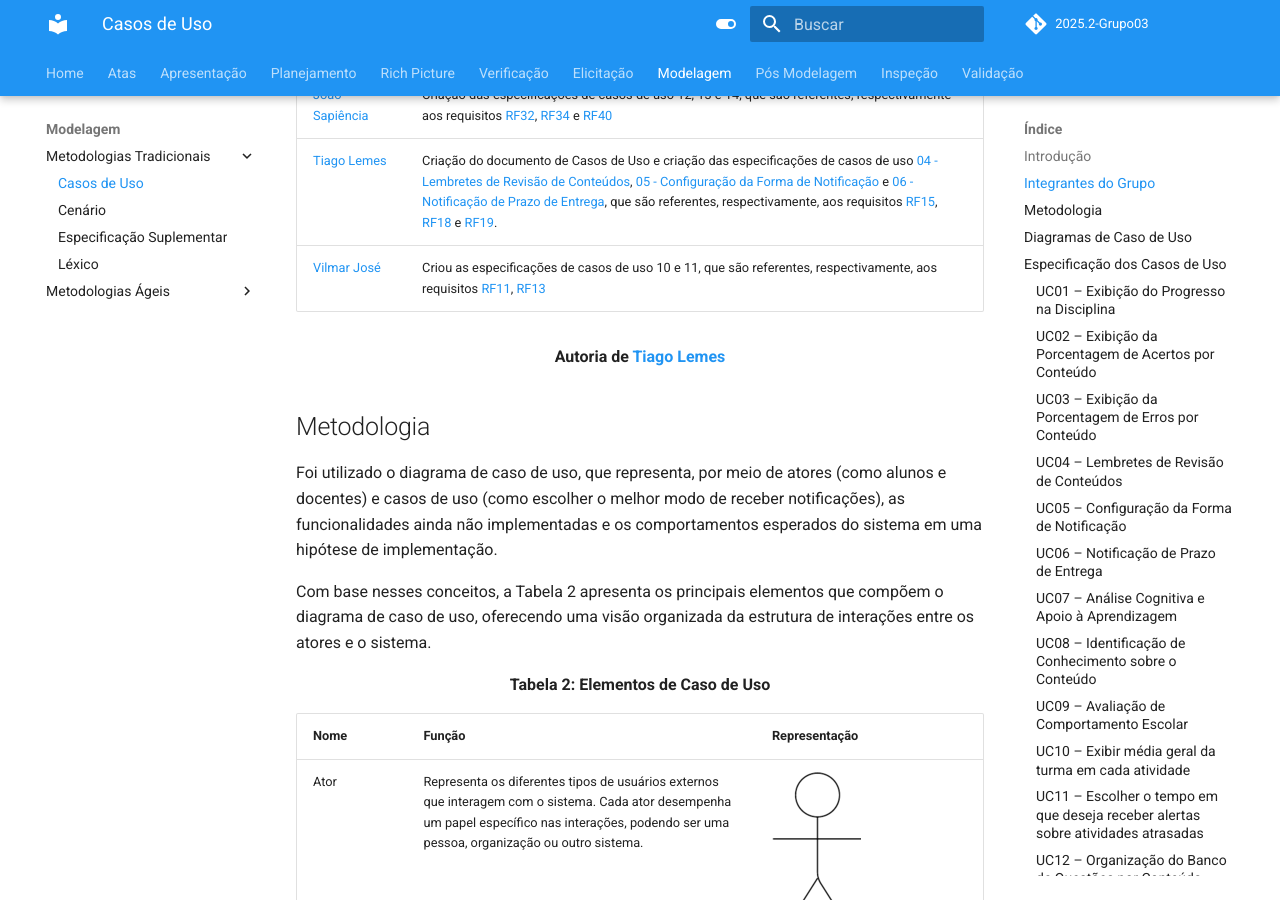
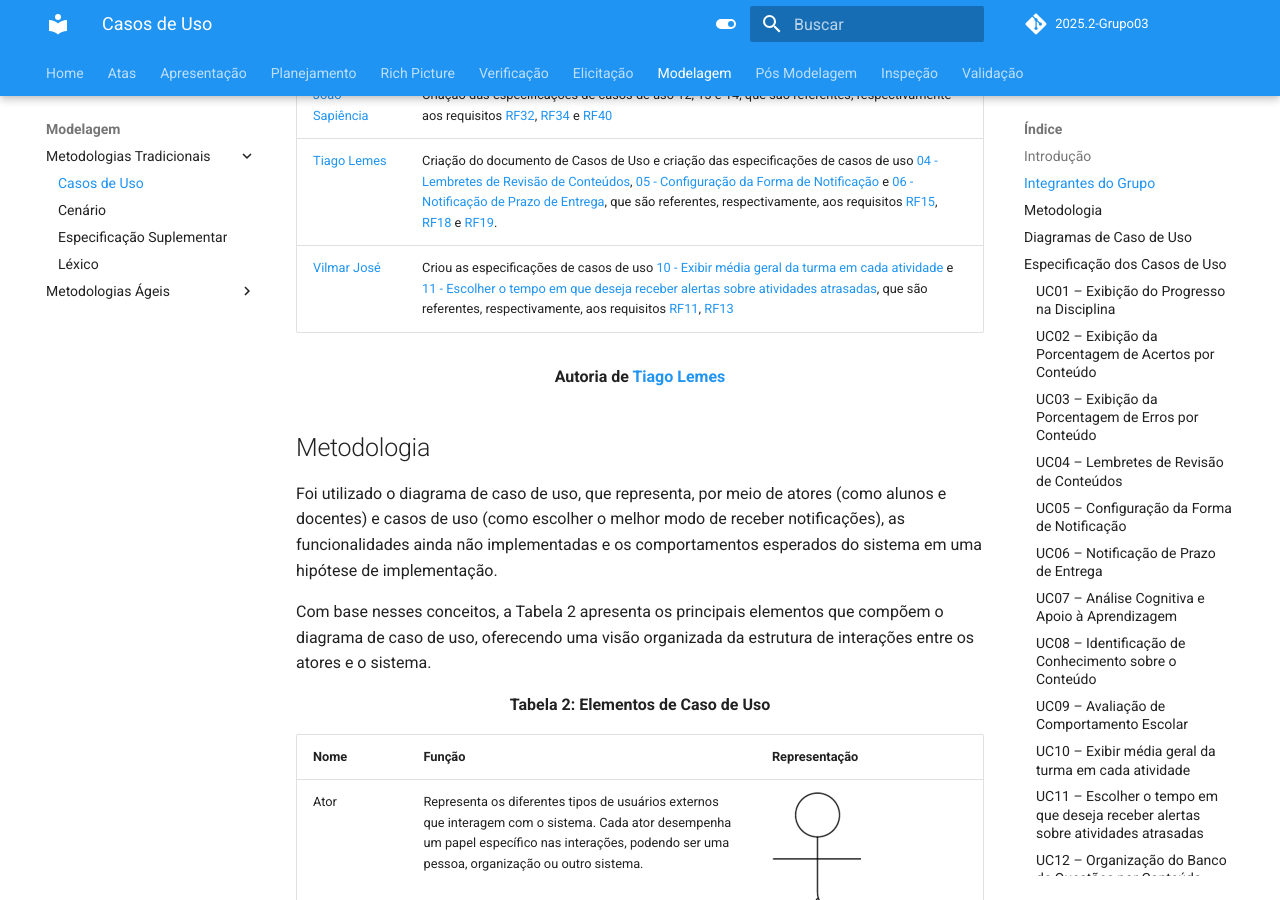
Before and after one commit to Requisitos-de-Software/2025.2-Grupo03, an MkDocs documentation site: the page built from docs/Modelagem/casos_de_uso.md, in a window 1280 px wide and 900 px high, scrolled down 925 px. Built offline with MkDocs 1.6.1 and Material for MkDocs 9.7.7, drawn with Linux system fonts in a browser that asks for light colours; comment, search, counter and statistics services are not loaded.

Commit message:
Update case specifications for Vilmar José

```diff
--- a/docs/Modelagem/casos_de_uso.md
+++ b/docs/Modelagem/casos_de_uso.md
@@ -19,7 +19,7 @@ A Tabela 1 apresenta todos os integrantes da equipe que participaram da constru
 | [João Felipe](https://github.com/MrBolt2005) |                                       |
 | [João Sapiência](https://github.com/JoaoSapiencia) | Criação das especificações de casos de uso 12, 13 e 14, que são referentes, respectivamente aos requisitos [RF32](https://requisitos-de-software.github.io/2025.2-Grupo03/Elicitacao/requisitos_elicitados/#funcionais), [RF34](https://requisitos-de-software.github.io/2025.2-Grupo03/Elicitacao/requisitos_elicitados/#funcionais) e [RF40](https://requisitos-de-software.github.io/2025.2-Grupo03/Elicitacao/requisitos_elicitados/#funcionais)  |
 | [Tiago Lemes](https://github.com/TiagoTeixeira-2005) | Criação do documento de Casos de Uso e criação das especificações de casos de uso [04 - Lembretes de Revisão de Conteúdos](#uc04-lembretes-de-revisao-de-conteudos), [05 - Configuração da Forma de Notificação](#uc05-configuracao-da-forma-de-notificacao) e [06 - Notificação de Prazo de Entrega](#uc06-notificacao-de-prazo-de-entrega), que são referentes, respectivamente, aos requisitos [RF15](https://requisitos-de-software.github.io/2025.2-Grupo03/Elicitacao/requisitos_elicitados/#funcionais), [RF18](https://requisitos-de-software.github.io/2025.2-Grupo03/Elicitacao/requisitos_elicitados/#funcionais) e [RF19](https://requisitos-de-software.github.io/2025.2-Grupo03/Elicitacao/requisitos_elicitados/#funcionais). |
-| [Vilmar José](https://github.com/VilmarFagundes) | Criou as especificações de casos de uso 10 e 11, que são referentes, respectivamente, aos requisitos [RF11](https://requisitos-de-software.github.io/2025.2-Grupo03/Elicitacao/requisitos_elicitados/#funcionais), [RF13](https://requisitos-de-software.github.io/2025.2-Grupo03/Elicitacao/requisitos_elicitados/#funcionais) |
+| [Vilmar José](https://github.com/VilmarFagundes) | Criou as especificações de casos de uso [10 - Exibir média geral da turma em cada atividade](https://requisitos-de-software.github.io/2025.2-Grupo03/Modelagem/casos_de_uso/#uc10-exibir-media-geral-da-turma-em-cada-atividade) e [11 - Escolher o tempo em que deseja receber alertas sobre atividades atrasadas](https://requisitos-de-software.github.io/2025.2-Grupo03/Modelagem/casos_de_uso/#uc11-escolher-o-tempo-em-que-deseja-receber-alertas-sobre-atividades-atrasadas), que são referentes, respectivamente, aos requisitos [RF11](https://requisitos-de-software.github.io/2025.2-Grupo03/Elicitacao/requisitos_elicitados/#funcionais), [RF13](https://requisitos-de-software.github.io/2025.2-Grupo03/Elicitacao/requisitos_elicitados/#funcionais) |
 
 <div align="center"><strong>Autoria de <a href="https://github.com/TiagoTeixeira-2005">Tiago Lemes</a></strong></div>
 
```
